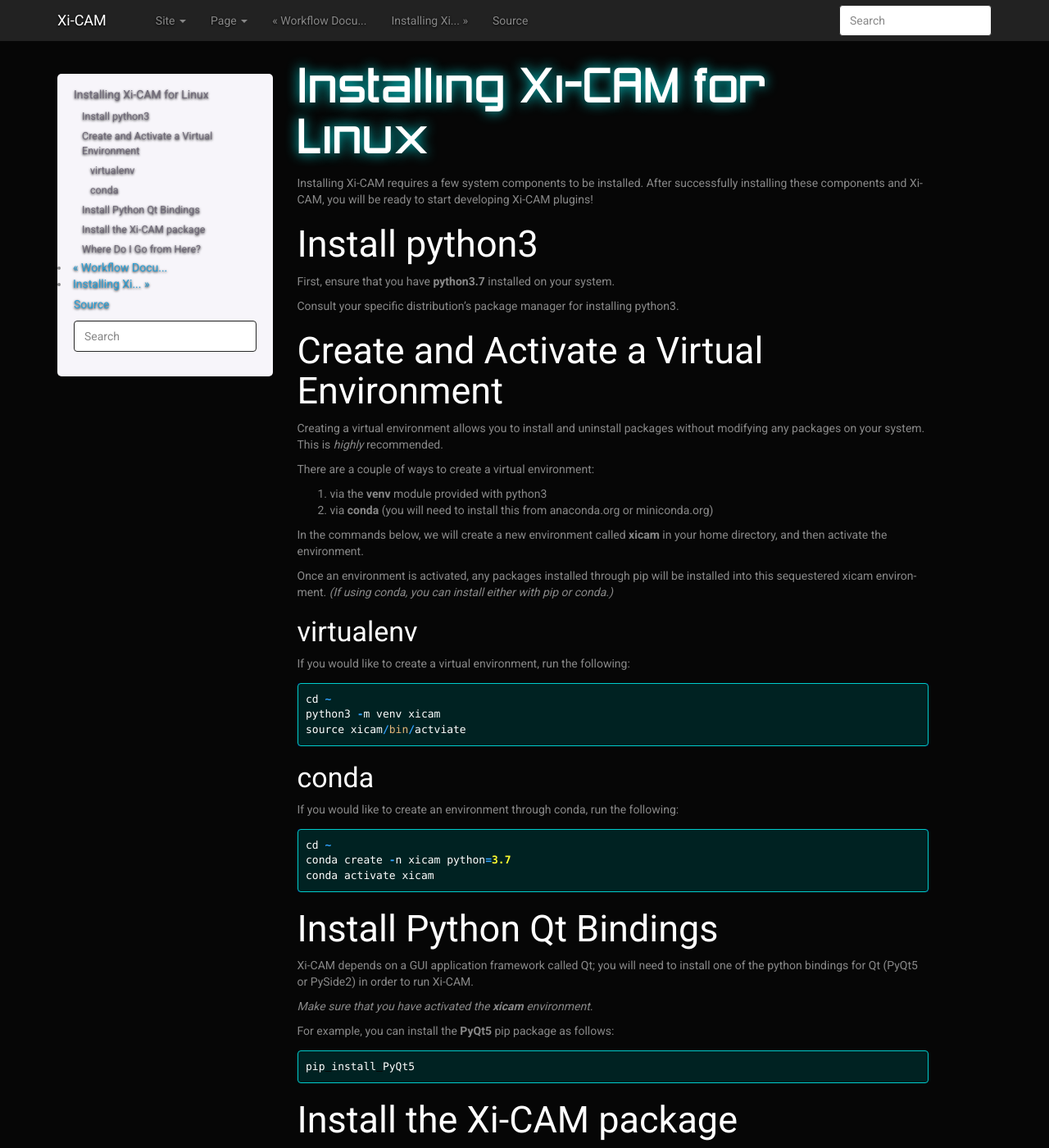
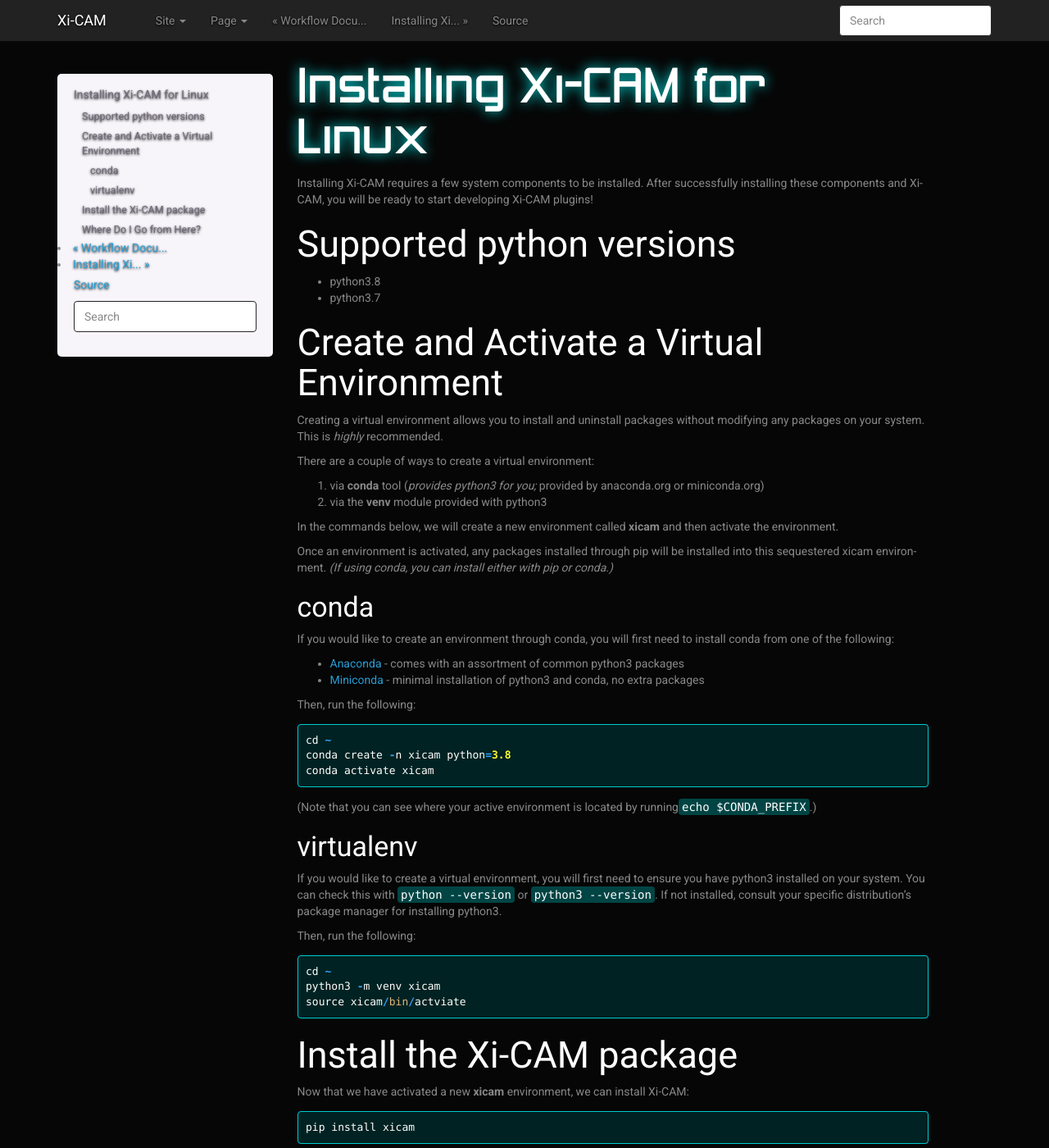
Before and after one commit to Xi-CAM/Xi-cam, a Sphinx documentation site: the page built from docs/source/install-linux.md, in a window 1280 px wide and 1400 px high. Shown: the whole window at 82% size. Built offline with Sphinx 7.4.7, drawn with Linux system fonts in a browser that asks for light colours; the version number could not be read and is left out; some of the changed text lies outside the part shown.

Commit message:
update installation documentation

````diff
--- a/docs/source/install-linux.md
+++ b/docs/source/install-linux.md
@@ -4,11 +4,10 @@
 After successfully installing these components and Xi-CAM,
 you will be ready to start developing Xi-CAM plugins!
 
-## Install python3
+## Supported python versions
 
-First, ensure that you have **python3.7** installed on your system.
-
-Consult your specific distribution's package manager for installing python3.
+* python3.8
+* python3.7
 
 ## Create and Activate a Virtual Environment
 
@@ -17,18 +16,41 @@
 
 There are a couple of ways to create a virtual environment:
 
+1. via **conda** tool (_provides python3 for you;_ provided by anaconda.org or miniconda.org)
 1. via the **venv** module provided with python3
-1. via **conda** (you will need to install this from anaconda.org or miniconda.org)
 
 In the commands below, we will create a new environment called **xicam**
-in your home directory, and then activate the environment.
+and then activate the environment.
 
 Once an environment is activated, any packages installed through pip will be installed into this
 sequestered xicam environment. *(If using conda, you can install either with pip or conda.)*
 
+### conda
+
+If you would like to create an environment through conda,
+you will first need to install conda from one of the following:
+
+* [Anaconda](https://www.anaconda.com/products/individual#Downloads) - comes with an assortment of common python3 packages
+* [Miniconda](https://docs.conda.io/en/latest/miniconda.html) - minimal installation of python3 and conda, no extra packages
+
+Then, run the following:
+
+```
+cd ~
+conda create -n xicam python=3.8
+conda activate xicam
+```
+
+(Note that you can see where your active environment is located by running```echo $CONDA_PREFIX```.)
+
 ### virtualenv
 
-If you would like to create a virtual environment, run the following:
+If you would like to create a virtual environment,
+you will first need to ensure you have python3 installed on your system.
+You can check this with ```python --version``` or ```python3 --version```.
+If not installed, consult your specific distribution's package manager for installing python3.
+
+Then, run the following:
 
 ```
 cd ~
@@ -36,32 +58,9 @@
 source xicam/bin/actviate
 ```
 
-### conda
-
-If you would like to create an environment through conda, run the following:
-
-```
-cd ~
-conda create -n xicam python=3.7
-conda activate xicam
-```
-
-## Install Python Qt Bindings
-
-Xi-CAM depends on a GUI application framework called Qt;
-you will need to install
-one of the python bindings for Qt (PyQt5 or PySide2) in order to run Xi-CAM.
-
-*Make sure that you have activated the **xicam** environment.*
-
-For example, you can install the **PyQt5** pip package as follows:
-```bash
-pip install PyQt5
-```
-
 ## Install the Xi-CAM package
 
-Now that we have activated a new **xicam** environment and installed **PyQt5**,
+Now that we have activated a new **xicam** environment,
 we can install Xi-CAM:
 
 ```
````
Also changed, not shown: docs/source/install-macos.md (+36 -35 lines), docs/source/install-windows.md (+3 -19 lines).
